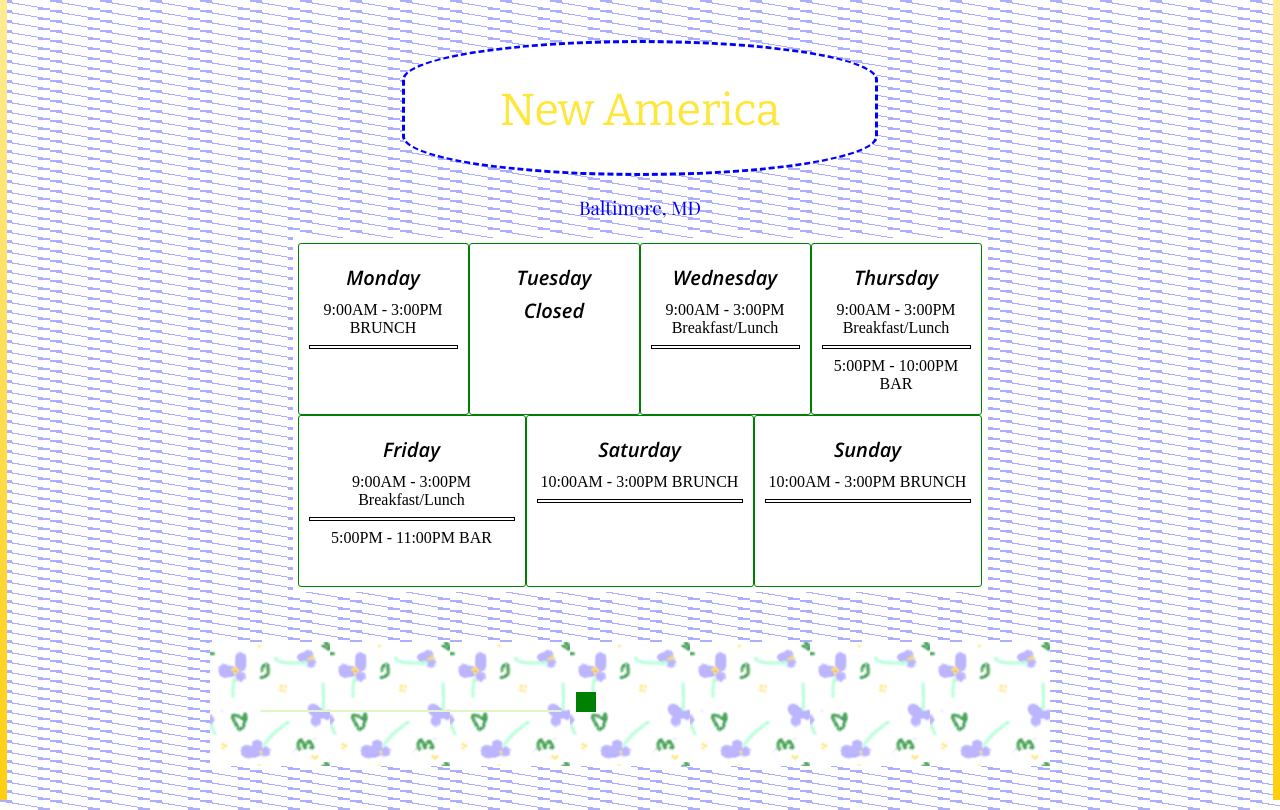
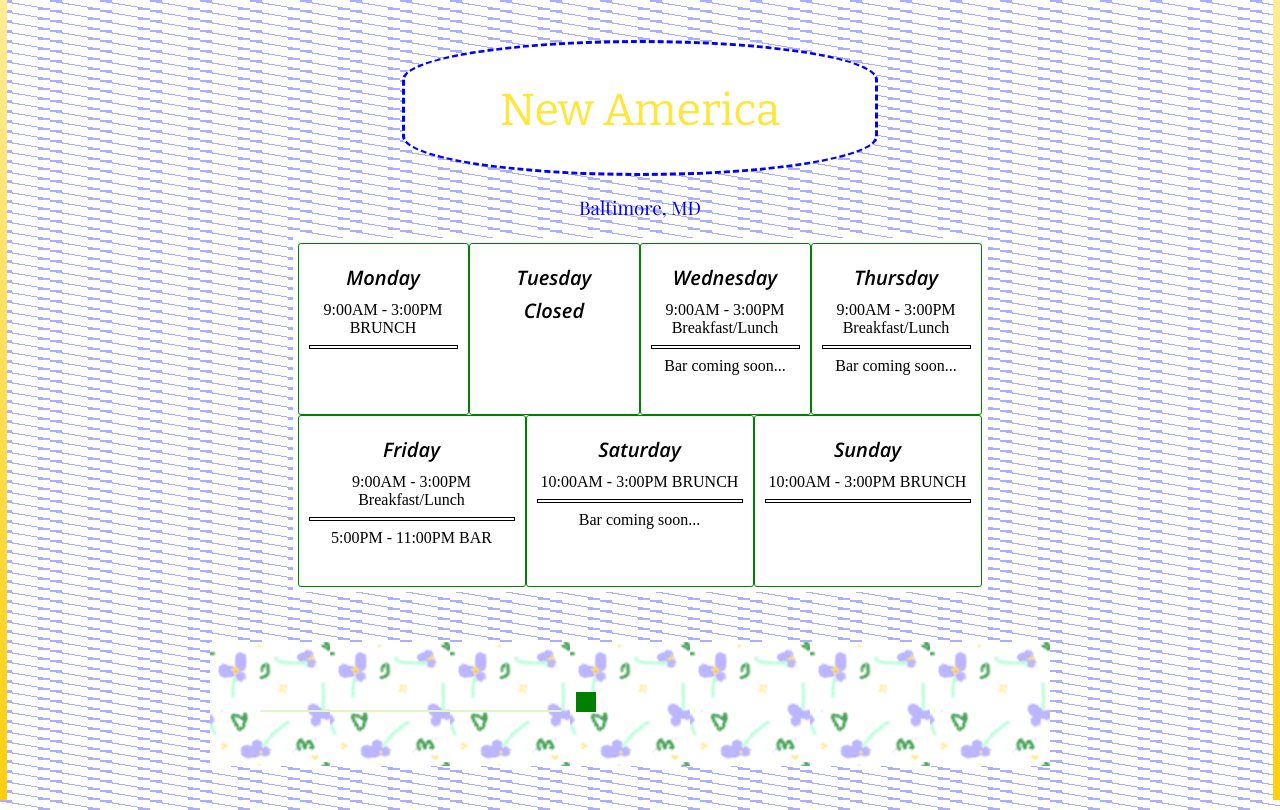
Before and after one commit to NewAMDiner/newamdiner, a plain HTML site: page index.html in a window 1280 px wide. Shown: the top 810 px of the page. Drawn offline with nearby package versions, Linux system fonts and the light colour scheme; a script that the page names is missing.

Commit message:
Update index.html

```diff
--- a/index.html
+++ b/index.html
@@ -37,12 +37,13 @@
 					<h1> Wednesday </h1>
 					9:00AM - 3:00PM Breakfast/Lunch
 					<hr>
+					Bar coming soon...
 				</div>
 				<div class="day" id="thursday">
 					<h1> Thursday </h1>
 					9:00AM - 3:00PM Breakfast/Lunch
 					<hr>
-					5:00PM - 10:00PM BAR
+					Bar coming soon...
 				</div>
 				<div class="day" id="friday">
 					<h1> Friday </h1>
@@ -54,6 +55,7 @@
 					<h1> Saturday </h1>
 					10:00AM - 3:00PM BRUNCH
 					<hr>
+					Bar coming soon...
 
 				</div>
 				<div class="day" id="sunday">
```
